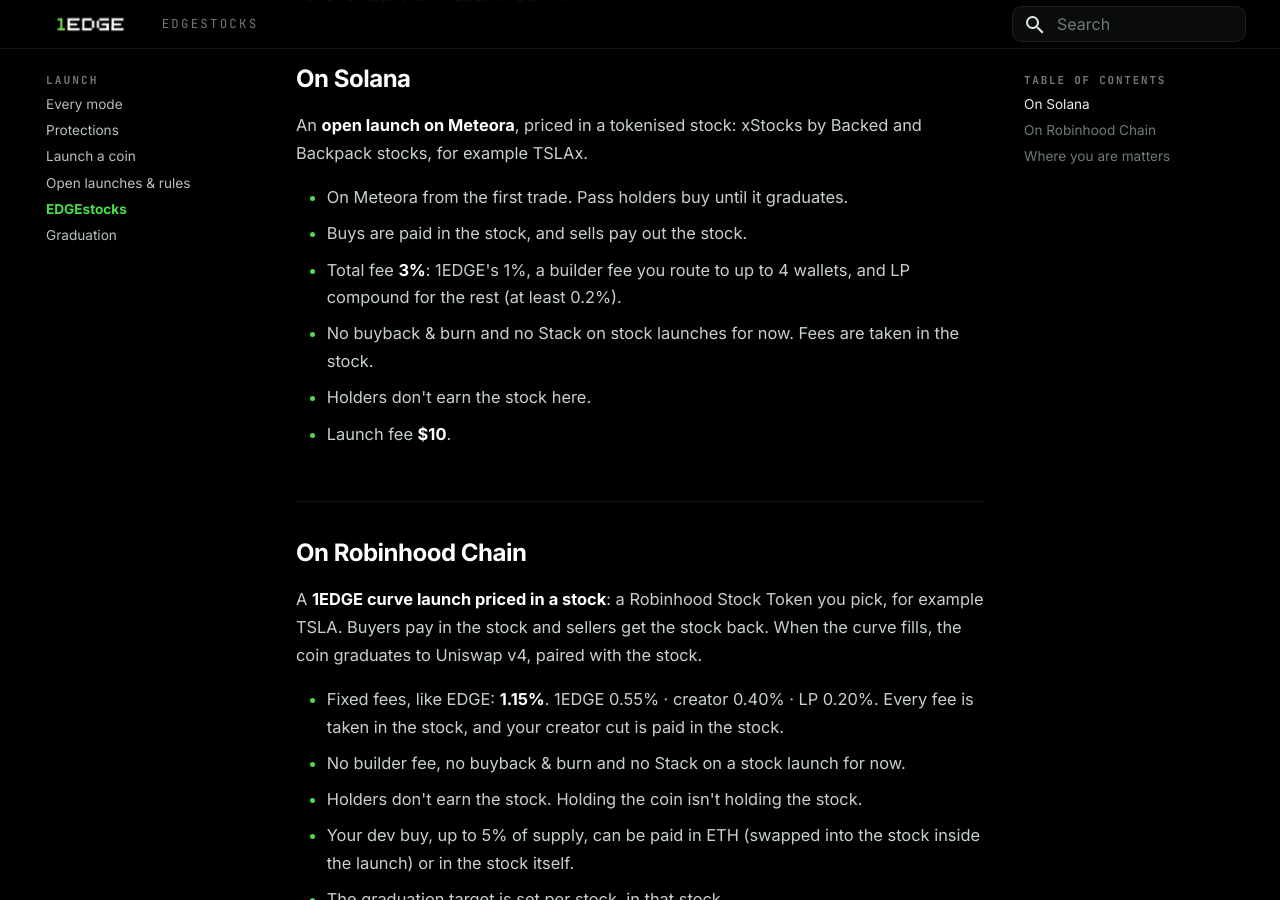
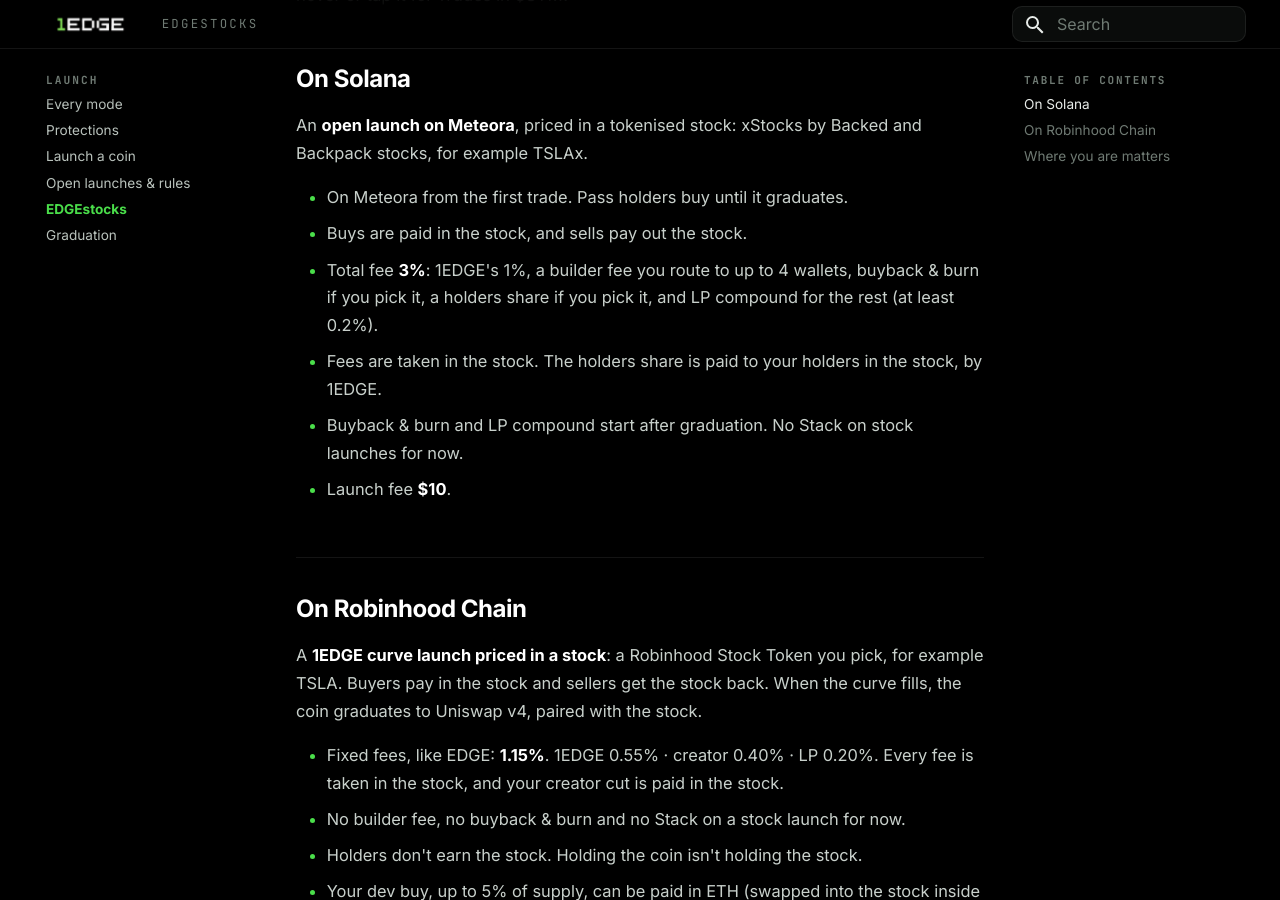
Before and after one commit to Tedz-1edge/1edge-docs, an MkDocs documentation site: the page built from docs/launch/stocks.md, in a window 1280 px wide and 900 px high, scrolled down 350 px. Built offline with MkDocs 1.6.1 and Material for MkDocs 9.7.7, drawn with Linux system fonts in a browser that asks for light colours.

Commit message:
FIXCOPY LAUNCH-38/DOCS-09: Solana stock Tek offers buyback and burn and a holders share
Live stockTek: tekBurn true, holders {asset stock, maxBps 380}, stack false, rungs [300]. stocks.md, modes.md and the
fees table now say so (holders share paid in the stock by 1EDGE; no Stack).

Co-Authored-By: Claude Opus 5.5 <noreply@anthropic.com>

```diff
--- a/docs/launch/stocks.md
+++ b/docs/launch/stocks.md
@@ -14,9 +14,9 @@ An **open launch on Meteora**, priced in a tokenised stock: xStocks by Backed an
 
 - On Meteora from the first trade. Pass holders buy until it graduates.
 - Buys are paid in the stock, and sells pay out the stock.
-- Total fee **3%**: 1EDGE's 1%, a builder fee you route to up to 4 wallets, and LP compound for the rest (at least 0.2%).
-- No buyback & burn and no Stack on stock launches for now. Fees are taken in the stock.
-- Holders don't earn the stock here.
+- Total fee **3%**: 1EDGE's 1%, a builder fee you route to up to 4 wallets, buyback & burn if you pick it, a holders share if you pick it, and LP compound for the rest (at least 0.2%).
+- Fees are taken in the stock. The holders share is paid to your holders in the stock, by 1EDGE.
+- Buyback & burn and LP compound start after graduation. No Stack on stock launches for now.
 - Launch fee **$10**.
 
 ## On Robinhood Chain
```
